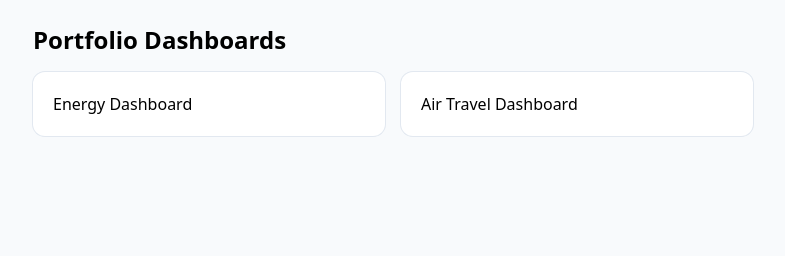
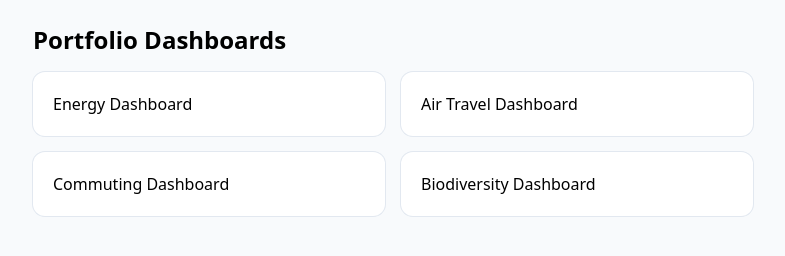
Before and after one commit to roblesmudan95/Dashboard_portfolio, a plain HTML site: page index.html in a window 1280 px wide. Shown: the whole page, without its empty margins (247-1032 px from the left). Drawn offline with nearby package versions, Linux system fonts and the light colour scheme.

Commit message:
Update index.html

```diff
--- a/index.html
+++ b/index.html
@@ -7,6 +7,8 @@
   <div class="grid gap-4 sm:grid-cols-2">
     <a href="./energy/" class="block rounded-xl p-5 bg-white ring-1 ring-slate-200 hover:shadow">Energy Dashboard</a>
     <a href="./air_travel/" class="block rounded-xl p-5 bg-white ring-1 ring-slate-200 hover:shadow">Air Travel Dashboard</a>
+    <a href="./commuting/" class="block rounded-xl p-5 bg-white ring-1 ring-slate-200 hover:shadow">Commuting Dashboard</a>
+    <a href="./biodiversity/" class="block rounded-xl p-5 bg-white ring-1 ring-slate-200 hover:shadow">Biodiversity Dashboard</a>
   </div>
 </div>
 </body></html>
```
